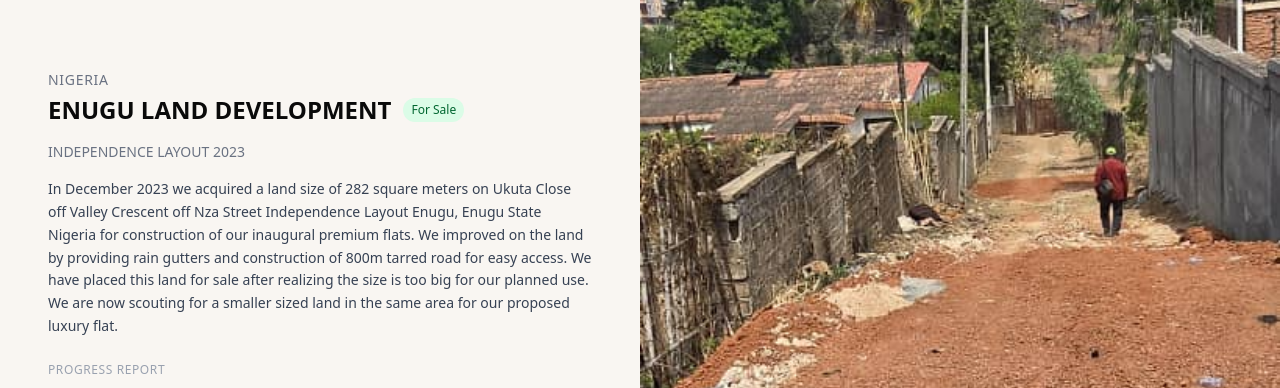
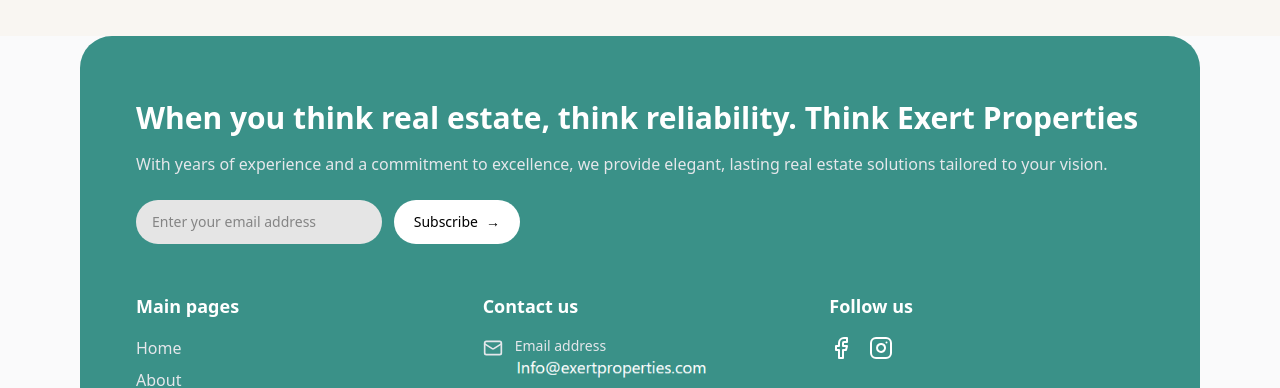
Before and after one commit to ISHANTBHATT/exertproperties, a Next.js app: page /projects in a window 1280 px wide. Shown: the part 4813-5201 px from the top of the page. Built offline with nearby package versions, Linux system fonts and the light colour scheme.

Commit message:
changes:- project 6 is deleted

```diff
--- a/src/app/projects/page.js
+++ b/src/app/projects/page.js
@@ -372,6 +372,8 @@ function Page() {
       image: "/images/p5-0.jpeg",
       beforeMedia: [
         { type: "image", src: "/images/p5b-1.jpeg" },
+        { type: "image", src: "/images/p3b-1.jpeg" },
+        { type: "image", src: "/images/p3b-2.jpeg" },
         {
           type: "video",
           src: "/videos/p5bv-1.mp4",
@@ -392,6 +394,55 @@ function Page() {
           type: "video",
           src: "/videos/p5bv-5.mp4",
         },
+
+        {
+          type: "video",
+          src: "/videos/p3bv-1.mp4",
+        },
+        {
+          type: "video",
+          src: "/videos/p3bv-2.mp4",
+        },
+        {
+          type: "video",
+          src: "/videos/p3bv-3.mp4",
+        },
+        {
+          type: "video",
+          src: "/videos/p3bv-4.mp4",
+        },
+        {
+          type: "video",
+          src: "/videos/p3bv-5.mp4",
+        },
+        {
+          type: "video",
+          src: "/videos/p3bv-6.mp4",
+        },
+        {
+          type: "video",
+          src: "/videos/p3bv-7.mp4",
+        },
+        {
+          type: "video",
+          src: "/videos/p3bv-8.mp4",
+        },
+        {
+          type: "video",
+          src: "/videos/p3bv-9.mp4",
+        },
+        {
+          type: "video",
+          src: "/videos/p3bv-10.mp4",
+        },
+        {
+          type: "video",
+          src: "/videos/p3bv-11.mp4",
+        },
+        {
+          type: "video",
+          src: "/videos/p3bv-12.mp4",
+        },
       ],
       afterMedia: [
         { type: "image", src: "/images/p5-0.jpeg" },
@@ -407,6 +458,11 @@ function Page() {
         { type: "image", src: "/images/p5-10.jpeg" },
         { type: "image", src: "/images/p5-11.jpeg" },
         { type: "image", src: "/images/p5-12.jpeg" },
+        {
+          type: "video",
+          src: "/videos/p3av-2.mp4",
+          // thumbnail: "/images/p3b-1.jpeg",
+        },
       ],
       sections: [
         {
@@ -433,6 +489,61 @@ function Page() {
             {
               type: "video",
               src: "/videos/p5bv-5.mp4",
+            },
+          ],
+        },
+        {
+          title: "Access Road Creation",
+          media: [
+            { type: "image", src: "/images/p3b-1.jpeg" },
+            { type: "image", src: "/images/p3b-2.jpeg" },
+            {
+              type: "video",
+              src: "/videos/p3bv-1.mp4",
+            },
+            {
+              type: "video",
+              src: "/videos/p3bv-2.mp4",
+            },
+            {
+              type: "video",
+              src: "/videos/p3bv-3.mp4",
+            },
+            {
+              type: "video",
+              src: "/videos/p3bv-4.mp4",
+            },
+            {
+              type: "video",
+              src: "/videos/p3bv-5.mp4",
+            },
+            {
+              type: "video",
+              src: "/videos/p3bv-6.mp4",
+            },
+            {
+              type: "video",
+              src: "/videos/p3bv-7.mp4",
+            },
+            {
+              type: "video",
+              src: "/videos/p3bv-8.mp4",
+            },
+            {
+              type: "video",
+              src: "/videos/p3bv-9.mp4",
+            },
+            {
+              type: "video",
+              src: "/videos/p3bv-10.mp4",
+            },
+            {
+              type: "video",
+              src: "/videos/p3bv-11.mp4",
+            },
+            {
+              type: "video",
+              src: "/videos/p3bv-12.mp4",
             },
           ],
         },
@@ -596,94 +707,82 @@ function Page() {
         { type: "image", src: "/images/p1-16.jpeg" },
       ],
     },
-    {
-      id: 6,
-      location: "Nigeria",
-      title: "ENUGU LAND DEVELOPMENT",
-      date: "INDEPENDENCE LAYOUT 2023",
-      tag: "For Sale",
-      sub: true,
-      description:
-        "In December 2023 we acquired a land size of 282 square meters on Ukuta Close off Valley Crescent off Nza Street Independence Layout Enugu, Enugu State Nigeria for construction of our inaugural premium flats. We improved on the land by providing rain gutters and construction of 800m tarred road for easy access. We have placed this land for sale after realizing the size is too big for our planned use. We are now scouting for a smaller sized land in the same area for our proposed luxury flat.",
-      image: "/images/p3b-1.jpeg",
-      beforeMedia: [
-        { type: "image", src: "/images/p3b-1.jpeg" },
-        { type: "image", src: "/images/p3b-2.jpeg" },
-        {
-          type: "video",
-          src: "/videos/p3bv-1.mp4",
-          // thumbnail: "/images/p3b-1.jpeg",
-        },
-        {
-          type: "video",
-          src: "/videos/p3bv-2.mp4",
-          // thumbnail: "/images/p3b-1.jpeg",
-        },
-        {
-          type: "video",
-          src: "/videos/p3bv-3.mp4",
-          // thumbnail: "/images/p3b-1.jpeg",
-        },
-        {
-          type: "video",
-          src: "/videos/p3bv-4.mp4",
-          // thumbnail: "/images/p3b-1.jpeg",
-        },
-        {
-          type: "video",
-          src: "/videos/p3bv-5.mp4",
-          // thumbnail: "/images/p3b-1.jpeg",
-        },
-        {
-          type: "video",
-          src: "/videos/p3bv-6.mp4",
-          // thumbnail: "/images/p3b-1.jpeg",
-        },
-        {
-          type: "video",
-          src: "/videos/p3bv-7.mp4",
-          // thumbnail: "/images/p3b-1.jpeg",
-        },
-        {
-          type: "video",
-          src: "/videos/p3bv-8.mp4",
-          // thumbnail: "/images/p3b-1.jpeg",
-        },
-        {
-          type: "video",
-          src: "/videos/p3bv-9.mp4",
-          // thumbnail: "/images/p3b-1.jpeg",
-        },
-        {
-          type: "video",
-          src: "/videos/p3bv-10.mp4",
-          // thumbnail: "/images/p3b-1.jpeg",
-        },
-        {
-          type: "video",
-          src: "/videos/p3bv-11.mp4",
-          // thumbnail: "/images/p3b-1.jpeg",
-        },
-        {
-          type: "video",
-          src: "/videos/p3bv-12.mp4",
-          // thumbnail: "/images/p3b-1.jpeg",
-        },
-      ],
-      afterMedia: [
-        // { type: "image", src: "/images/p3av-1.jpg" },
-        {
-          type: "video",
-          src: "/videos/p3av-1.mp4",
-          // thumbnail: "/images/p3b-1.jpeg",
-        },
-        {
-          type: "video",
-          src: "/videos/p3av-2.mp4",
-          // thumbnail: "/images/p3b-1.jpeg",
-        },
-      ],
-    },
+    // {
+    //   id: 6,
+    //   location: "Nigeria",
+    //   title: "ENUGU LAND DEVELOPMENT",
+    //   date: "INDEPENDENCE LAYOUT 2023",
+    //   tag: "For Sale",
+    //   sub: true,
+    //   description:
+    //     "In December 2023 we acquired a land size of 282 square meters on Ukuta Close off Valley Crescent off Nza Street Independence Layout Enugu, Enugu State Nigeria for construction of our inaugural premium flats. We improved on the land by providing rain gutters and construction of 800m tarred road for easy access. We have placed this land for sale after realizing the size is too big for our planned use. We are now scouting for a smaller sized land in the same area for our proposed luxury flat.",
+    //   image: "/images/p3b-1.jpeg",
+    //   beforeMedia: [
+    //     { type: "image", src: "/images/p3b-1.jpeg" },
+    //     { type: "image", src: "/images/p3b-2.jpeg" },
+    //     {
+    //       type: "video",
+    //       src: "/videos/p3bv-1.mp4",
+    //     },
+    //     {
+    //       type: "video",
+    //       src: "/videos/p3bv-2.mp4",
+    //     },
+    //     {
+    //       type: "video",
+    //       src: "/videos/p3bv-3.mp4",
+    //     },
+    //     {
+    //       type: "video",
+    //       src: "/videos/p3bv-4.mp4",
+    //     },
+    //     {
+    //       type: "video",
+    //       src: "/videos/p3bv-5.mp4",
+    //     },
+    //     {
+    //       type: "video",
+    //       src: "/videos/p3bv-6.mp4",
+    //     },
+    //     {
+    //       type: "video",
+    //       src: "/videos/p3bv-7.mp4",
+    //     },
+    //     {
+    //       type: "video",
+    //       src: "/videos/p3bv-8.mp4",
+    //     },
+    //     {
+    //       type: "video",
+    //       src: "/videos/p3bv-9.mp4",
+    //     },
+    //     {
+    //       type: "video",
+    //       src: "/videos/p3bv-10.mp4",
+    //     },
+    //     {
+    //       type: "video",
+    //       src: "/videos/p3bv-11.mp4",
+    //     },
+    //     {
+    //       type: "video",
+    //       src: "/videos/p3bv-12.mp4",
+    //     },
+    //   ],
+    //   afterMedia: [
+    //     // { type: "image", src: "/images/p3av-1.jpg" },
+    //     {
+    //       type: "video",
+    //       src: "/videos/p3av-1.mp4",
+    //       // thumbnail: "/images/p3b-1.jpeg",
+    //     },
+    //     {
+    //       type: "video",
+    //       src: "/videos/p3av-2.mp4",
+    //       // thumbnail: "/images/p3b-1.jpeg",
+    //     },
+    //   ],
+    // },
   ];
   return (
     <main className="min-h-screen bg-[#f9f6f2] py-28">
```
